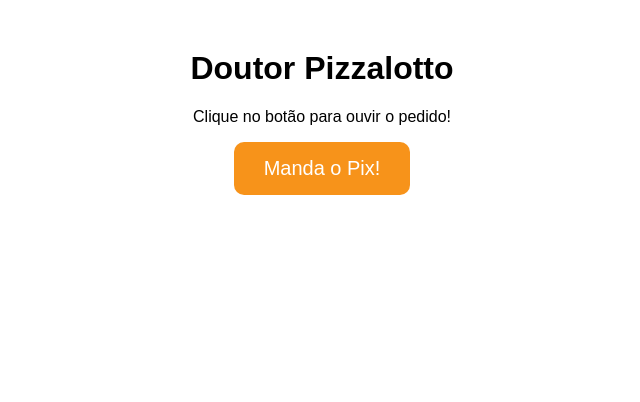
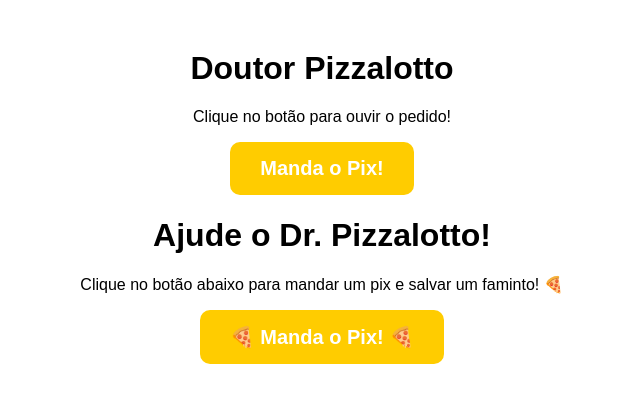
Before and after one commit to edilson305/manda-o-pix., a plain HTML site: page index.html in a window 1280 px wide. Shown: the whole page, without its empty margins (318-958 px from the left). Drawn offline with Linux system fonts and the light colour scheme.

Commit message:
Update index.html

```diff
--- a/index.html
+++ b/index.html
@@ -35,3 +35,38 @@
 
 </body>
 </html>
+<!DOCTYPE html>
+<html lang="pt">
+<head>
+    <meta charset="UTF-8">
+    <meta name="viewport" content="width=device-width, initial-scale=1.0">
+    <title>Manda o Pix!</title>
+    <style>
+        body {
+            text-align: center;
+            font-family: Arial, sans-serif;
+            margin-top: 50px;
+        }
+        button {
+            font-size: 20px;
+            padding: 15px 30px;
+            background-color: #ffcc00;
+            border: none;
+            border-radius: 10px;
+            cursor: pointer;
+            font-weight: bold;
+        }
+        button:hover {
+            background-color: #ffaa00;
+        }
+    </style>
+</head>
+<body>
+    <h1>Ajude o Dr. Pizzalotto!</h1>
+    <p>Clique no botão abaixo para mandar um pix e salvar um faminto! 🍕</p>
+
+    <a href="edilson305.github.io/manda-o-pix" target="_blank">
+        <button>🍕 Manda o Pix! 🍕</button>
+    </a>
+</body>
+</html>
```
